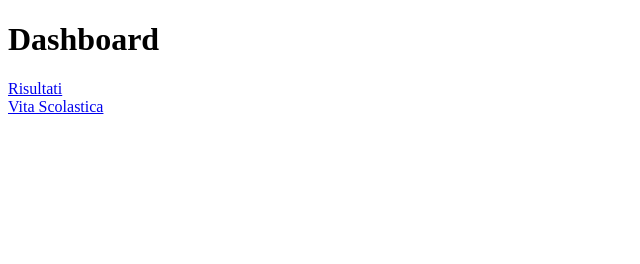
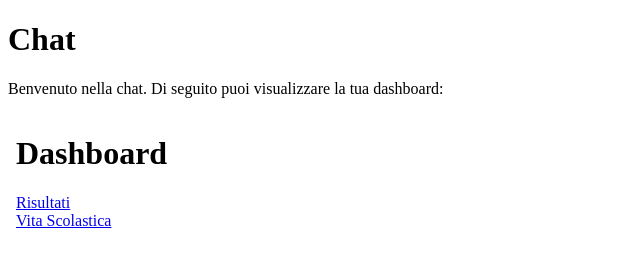
Before and after one commit to IIIENVIII/gggrt55, a plain HTML site: page chat.html in a window 1280 px wide. Shown: the whole page, without its empty margins (0-640 px from the left). Drawn offline with Linux system fonts and the light colour scheme.

Commit message:
Update chat.html

```diff
--- a/chat.html
+++ b/chat.html
@@ -3,11 +3,14 @@
 <head>
     <meta charset="UTF-8">
     <meta name="viewport" content="width=device-width, initial-scale=1.0">
-    <title>Dashboard</title>
+    <title>Chat</title>
 </head>
 <body>
-    <h1>Dashboard</h1>
-    <a href="risultati.html">Risultati</a><br>
-    <a href="vita-scolastica.html">Vita Scolastica</a><br>
+    <h1>Chat</h1>
+    <p>Benvenuto nella chat. Di seguito puoi visualizzare la tua dashboard:</p>
+
+    <!-- Incorporo la dashboard dentro un iframe -->
+    <iframe src="dashboard.html" width="100%" height="600px" style="border:none;"></iframe>
+
 </body>
 </html>
```
